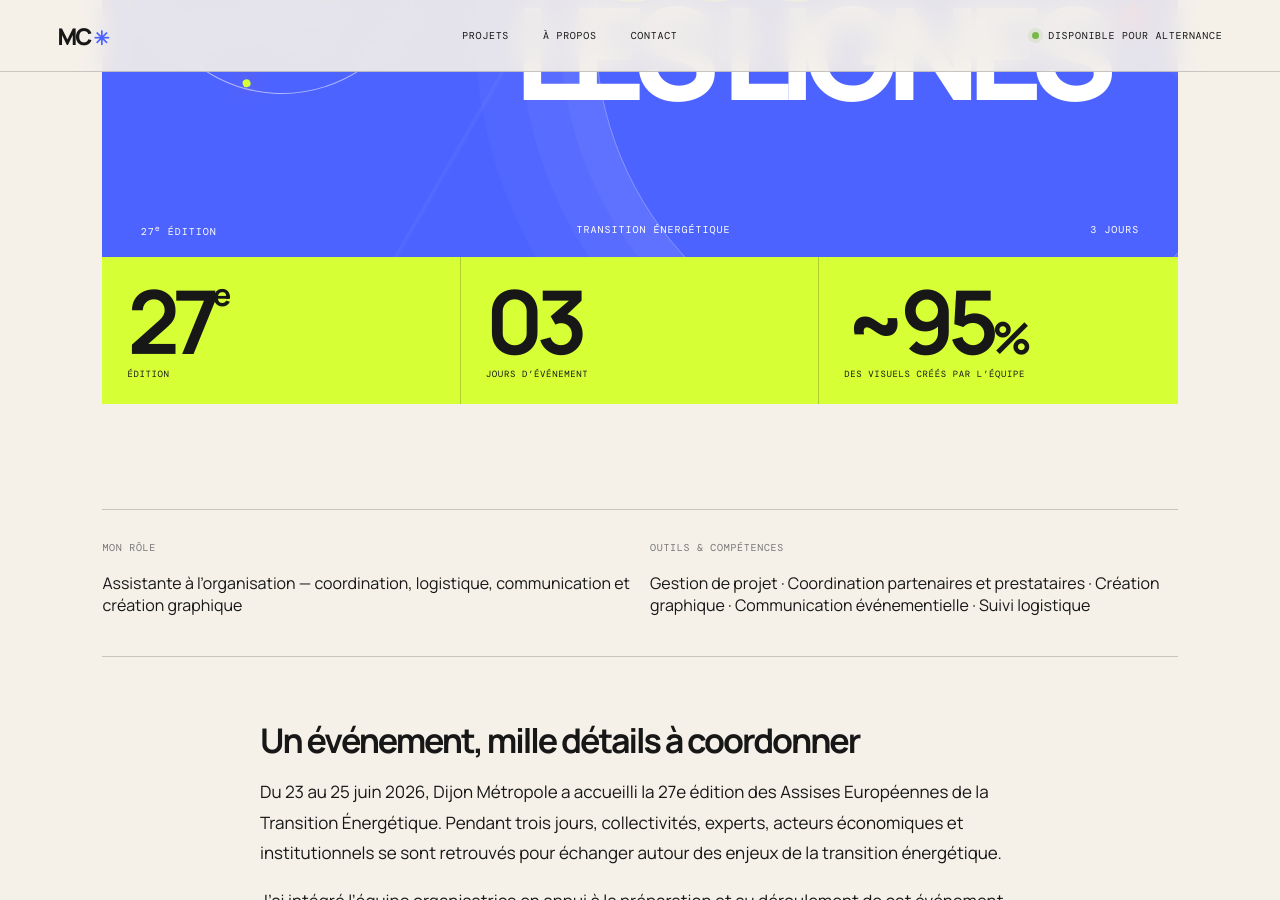
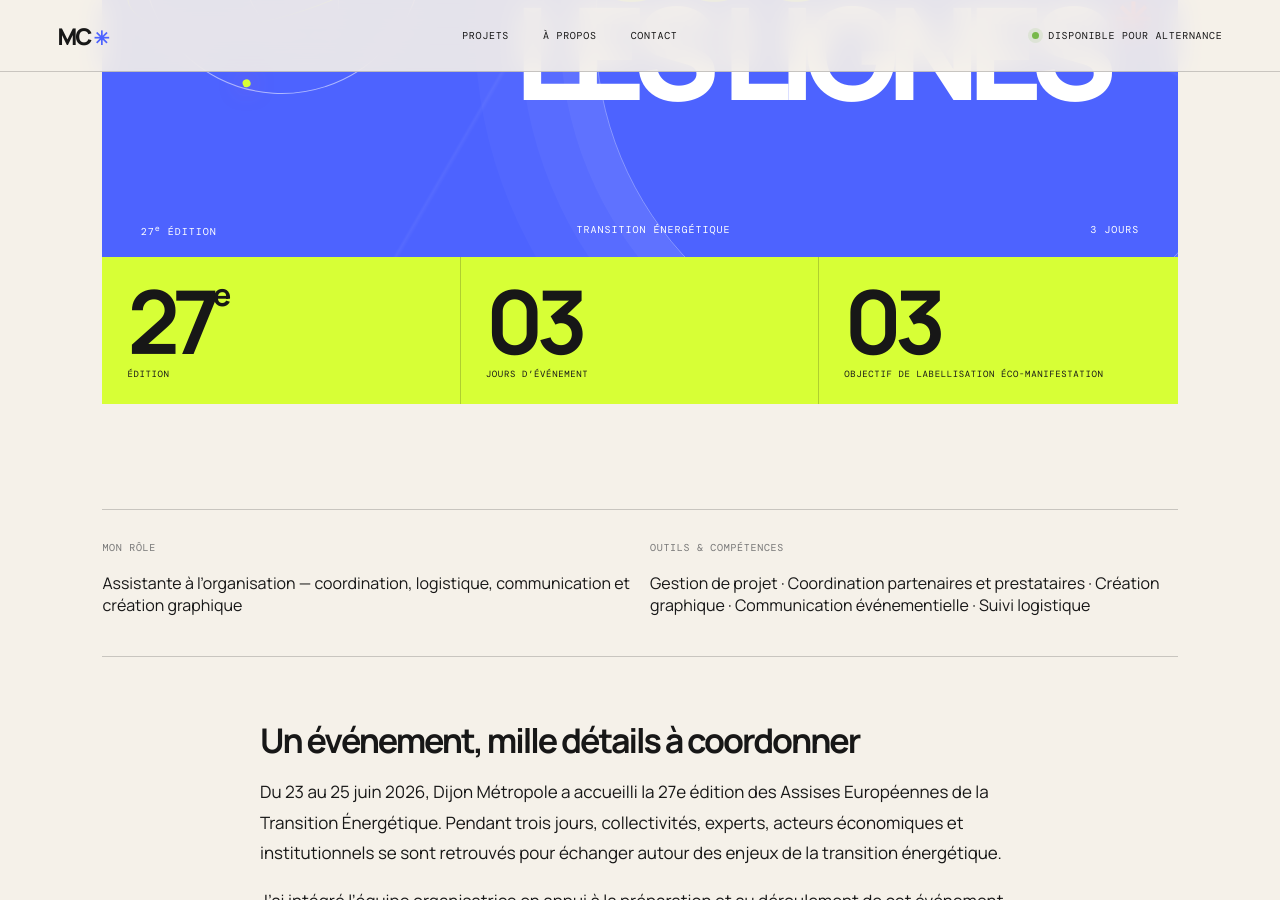
Before and after one commit to marie04caboche-source/portfolio, a Jekyll site: the page built from _projects/assises-transition-energetique.md, in a window 1280 px wide and 900 px high, scrolled down 1453 px. Built offline with Jekyll 4.4.1, drawn with Linux system fonts in a browser that asks for light colours.

Commit message:
Replace visual production statistic with eco-event certification objective

```diff
--- a/_layouts/project.html
+++ b/_layouts/project.html
@@ -20,7 +20,7 @@ layout: default
     <div class="case-stats">
       <div><strong>27<sup>e</sup></strong><span>ÉDITION</span></div>
       <div><strong>03</strong><span>JOURS D’ÉVÉNEMENT</span></div>
-      <div><strong>~95<small>%</small></strong><span>DES VISUELS CRÉÉS PAR L’ÉQUIPE</span></div>
+      <div><strong>03</strong><span>OBJECTIF DE LABELLISATION ÉCO-MANIFESTATION</span></div>
     </div>
     {% endif %}
   </section>
```
